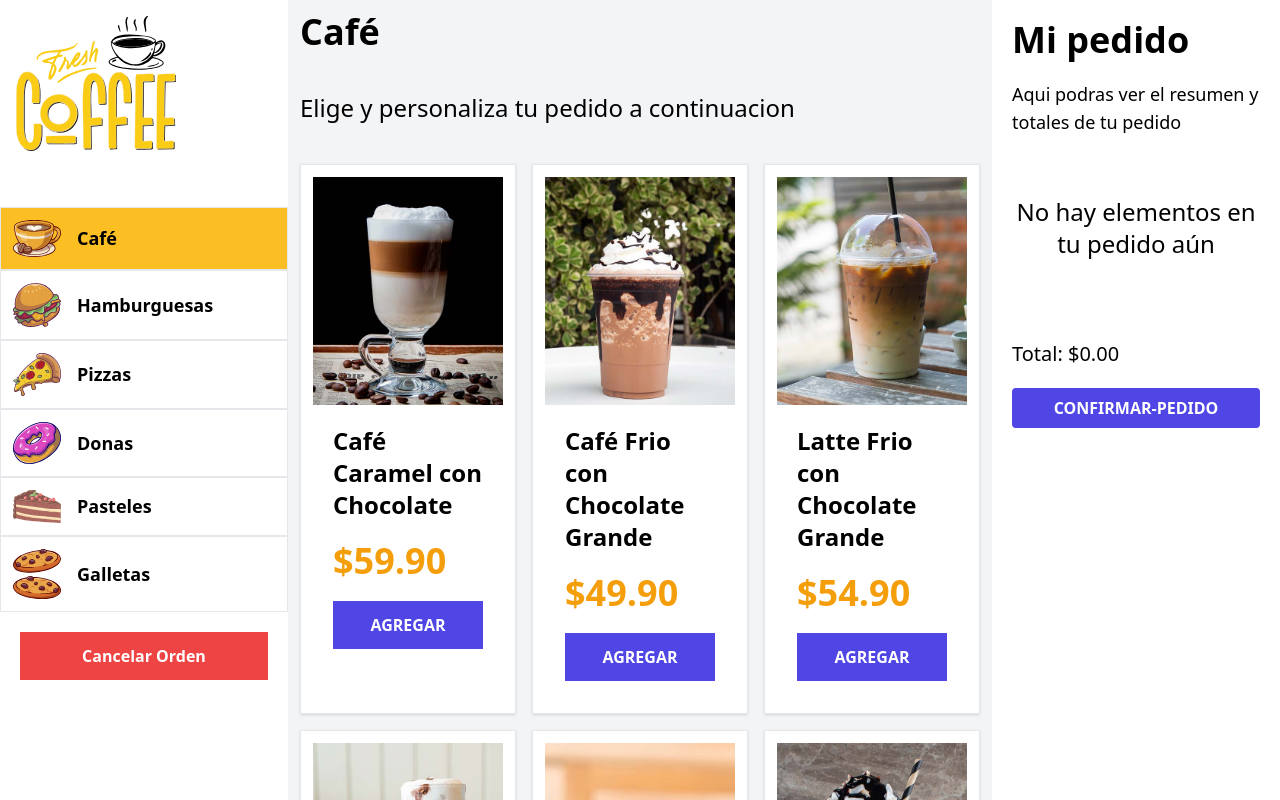
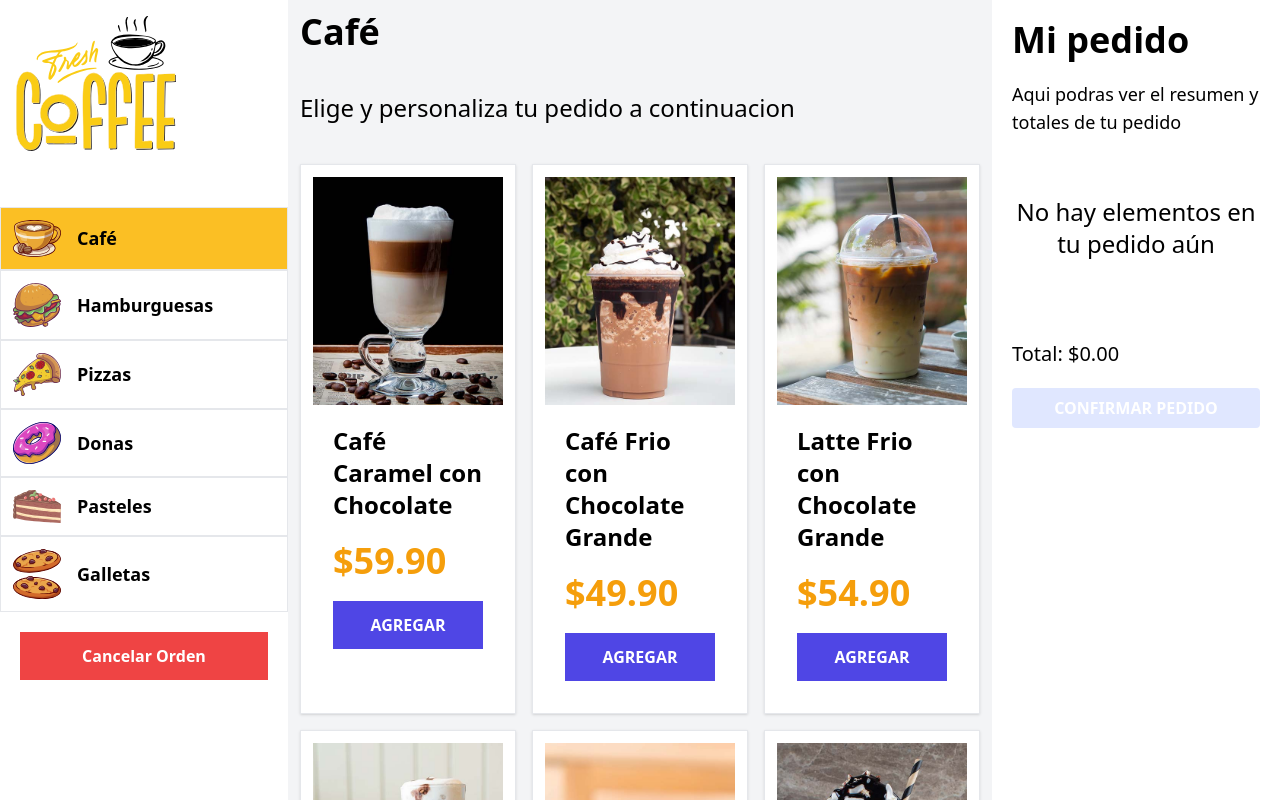
Before and after one commit to Jorge-David-Reyes/laravel-quiosco, a React (Vite) app: page / in a window 1280 px wide. Built offline with nearby package versions, Linux system fonts and the light colour scheme.

Commit message:
295 - Deshabilitar el Boton de Realizar Pedido si el Pedido esta vacio

```diff
--- a/src/components/Resumen.jsx
+++ b/src/components/Resumen.jsx
@@ -4,6 +4,8 @@
 
 export default function Resumen() {
   const { pedido, total } = useQuiosco();
+
+  const comprobarPedido = () => pedido.length === 0;
 
   return (
     <aside className="w-72 h-screen overflow-y-scroll p-5">
@@ -36,8 +38,13 @@
 
       <form className="w-full">
         <div className="mt-5">
-          <input type="submit" className="bg-indigo-600 hover:bg-indigo-800 px-5 py-2 rounded uppercase font-bold text-white text-center w-full cursor-pointer"
-          value="confirmar-pedido"/>
+          <input type="submit" className={`${comprobarPedido() ?
+            'bg-indigo-100' :
+            'bg-indigo-600 hover:bg-indigo-800'
+          } px-5 py-2 rounded uppercase font-bold text-white text-center w-full cursor-pointer`}
+          value="confirmar pedido"
+          disabled={comprobarPedido()}
+          />
         </div>
       </form>
     </aside>
```
